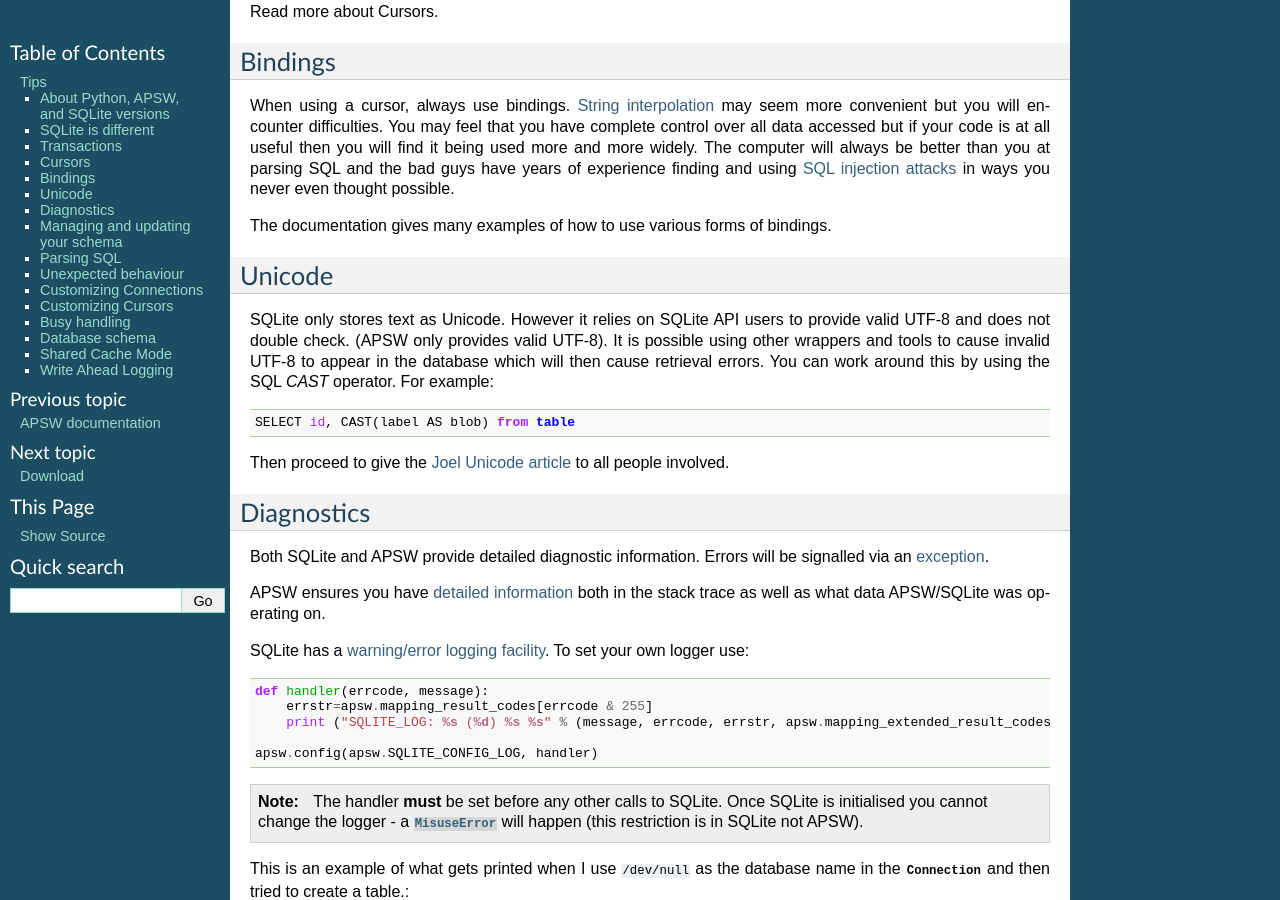
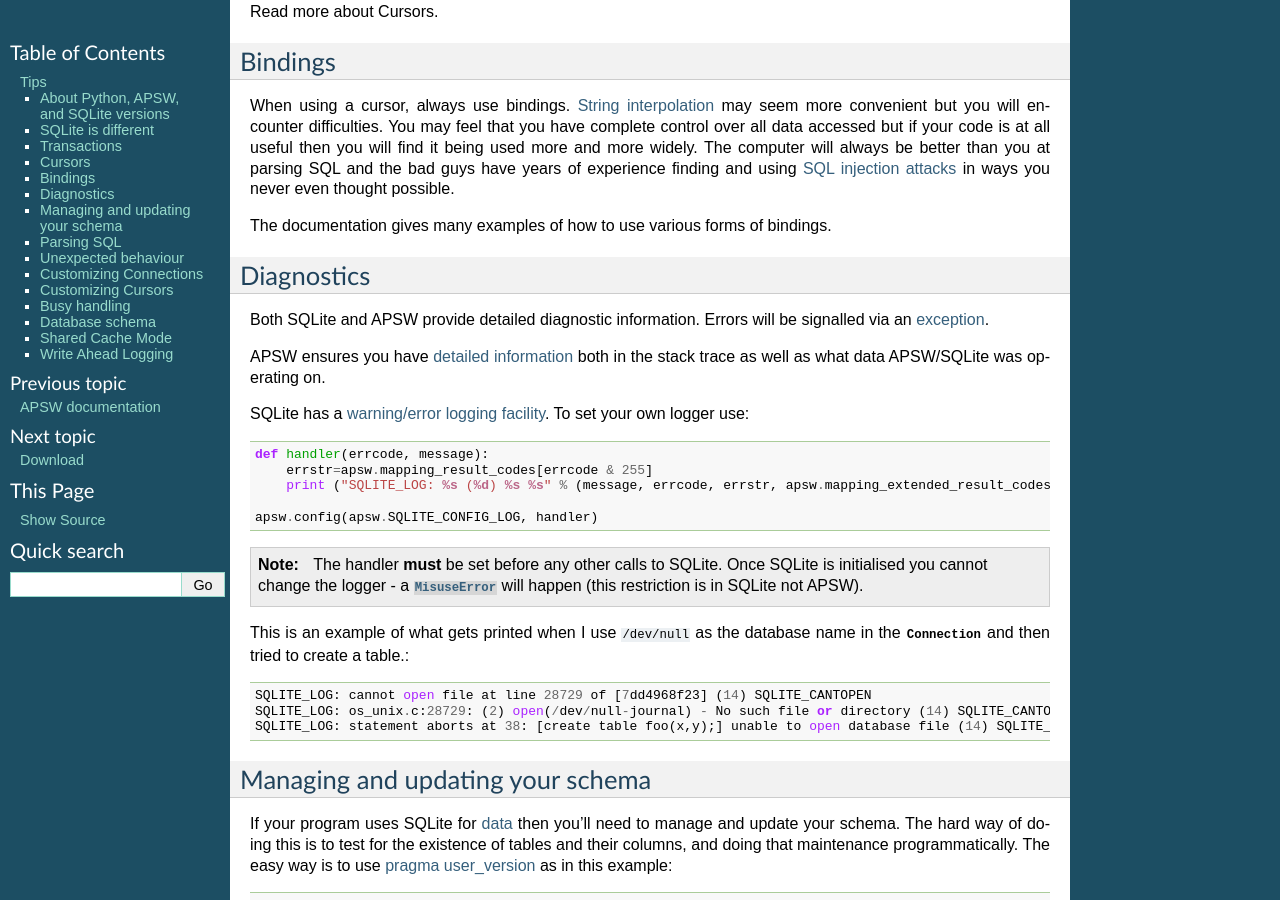
Before and after one commit to rogerbinns/apsw, a Sphinx documentation site: the page built from doc/tips.rst, in a window 1280 px wide and 900 px high, scrolled down 1803 px. Built offline with Sphinx 7.4.7, drawn with Linux system fonts in a browser that asks for light colours; pages that are not in the unit, such as notebooks, are missing from menus; the version number is read from the project's files by our own code.

Commit message:
No need for unicode tips any more

```diff
--- a/doc/tips.rst
+++ b/doc/tips.rst
@@ -140,22 +140,6 @@ ways you never even thought possible.
 
 The :ref:`documentation <cursors>` gives many examples of how to use
 various forms of bindings.
-
-Unicode
-=======
-
-SQLite only stores text as Unicode.  However it relies on SQLite API
-users to provide valid UTF-8 and does not double check.  (APSW only
-provides valid UTF-8).  It is possible using other wrappers and tools
-to cause invalid UTF-8 to appear in the database which will then cause
-retrieval errors.  You can work around this by using the SQL *CAST*
-operator.  For example::
-
-  SELECT id, CAST(label AS blob) from table
-
-Then proceed to give the `Joel Unicode article
-<http://www.joelonsoftware.com/articles/Unicode.html>`_ to all people
-involved.
 
 .. _diagnostics_tips:
 
```
